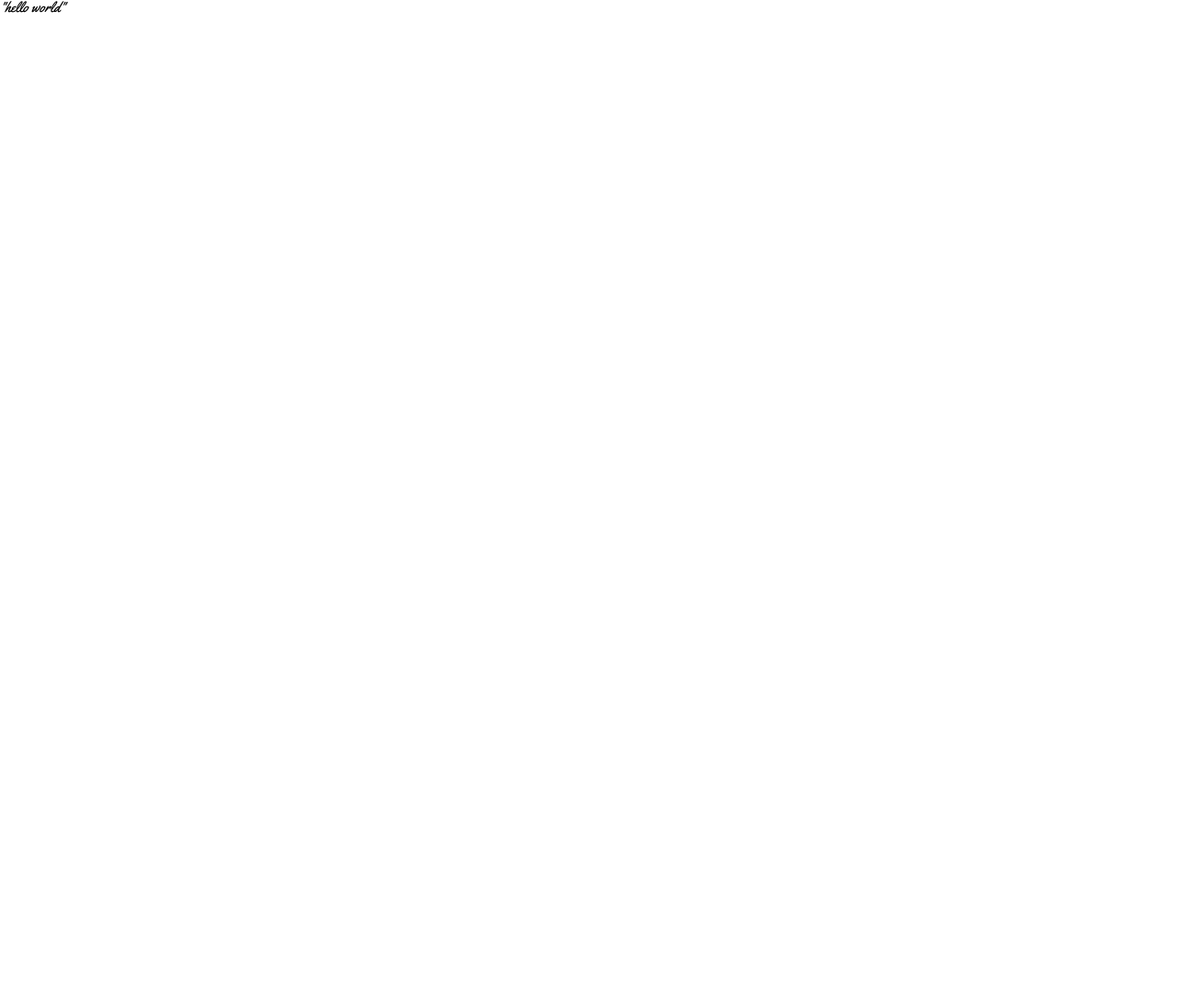
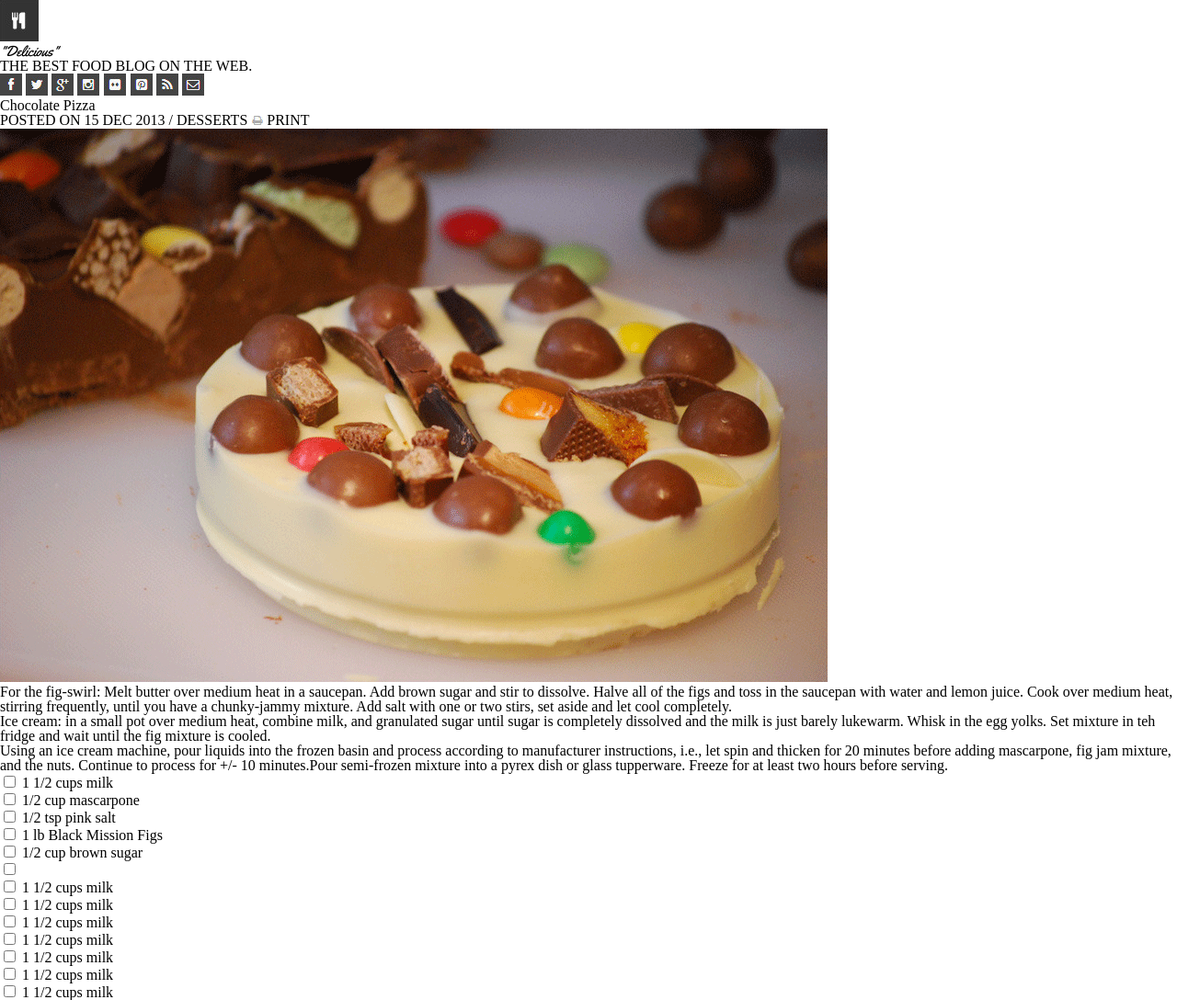
Before and after one commit to ColorInvert/Chocolate-Pizza, a plain HTML site: page index.html in a window 1280 px wide. Shown: the whole page at 92% size. Before the commit the page ends 800 px from the top, so only its background shows below. Drawn offline with Linux system fonts and the light colour scheme.

Commit message:
lots of HTML work, formatting things out in general.

```diff
--- a/index.html
+++ b/index.html
@@ -22,7 +22,96 @@
 
 <body>
 
-  <h1>"hello world"</h1>
+  <header>
+    <img src='img/logo.png'>
+    <h1>"Delicious"</h1>
+    <p>THE BEST FOOD BLOG ON THE WEB.</p>
+
+    <nav>
+      <a><img src='img/fb-icon.png'></a>
+      <a><img src='img/twit-icon.png'></a>
+      <a><img src='img/gp-icon.png'></a>
+      <a><img src='img/insta-icon.png'></a>
+      <a><img src='img/flic-icon.png'></a>
+      <a><img src='img/pint-icon.png'></a>
+      <a><img src='img/rss-icon.png'></a>
+      <a><img src='img/mail-icon.png'></a>
+
+    </nav>
+  </header>
+  <main>
+    <h2>Chocolate Pizza</h2>
+    <p>POSTED ON 15 DEC 2013 / DESSERTS
+      <img id='printicon' src='img/print-icon.png'>
+      PRINT
+    </p>
+
+    <section>
+      <img src='img/choco-pizza.png'>
+
+      <p> For the fig-swirl: Melt butter over medium heat in a saucepan. Add brown sugar and stir to dissolve. Halve all of the figs and toss in the saucepan with water and lemon juice. Cook over medium heat, stirring frequently, until you have a chunky-jammy mixture. Add salt with one or two stirs, set aside and let cool completely.
+      </p>
+      <p> Ice cream: in a small pot over medium heat, combine milk, and granulated sugar until sugar is completely dissolved and the milk is just barely lukewarm. Whisk in the egg yolks. Set mixture in teh fridge and wait until
+      the fig mixture is cooled.
+      </p>
+      <p> Using an ice cream machine, pour liquids into the frozen basin and process according to manufacturer instructions, i.e., let spin and thicken for 20 minutes before adding mascarpone, fig jam mixture, and the nuts. Continue to process for +/- 10 minutes.Pour semi-frozen mixture into a pyrex dish or glass tupperware. Freeze for at least two hours before serving.
+      </p>
+
+      <div>
+        <p id='recipe'>
+          <ul>
+            <li><input type="checkbox">
+              <label for="checbox"> 1 1/2 cups milk</label><br></li>
+
+            <li><input type="checkbox">
+              <label for="checbox"> 1/2 cup mascarpone</label><br></li>
+
+            <li><input type="checkbox">
+              <label for="checbox"> 1/2 tsp pink salt</label><br></li>
+
+            <li><input type="checkbox">
+              <label for="checbox"> 1 lb Black Mission Figs</label><br></li>
+
+            <li><input type="checkbox">
+              <label for="checbox"> 1/2 cup brown sugar</label><br></li>
+
+            <li><input type="checkbox">
+              <label for="checbox"> </label><br></li>
+
+            <li><input type="checkbox">
+              <label for="checbox"> 1 1/2 cups milk</label><br></li>
+
+            <li><input type="checkbox">
+              <label for="checbox"> 1 1/2 cups milk</label><br></li>
+
+            <li><input type="checkbox">
+              <label for="checbox"> 1 1/2 cups milk</label><br></li>
+
+            <li><input type="checkbox">
+              <label for="checbox"> 1 1/2 cups milk</label><br></li>
+
+            <li><input type="checkbox">
+              <label for="checbox"> 1 1/2 cups milk</label><br></li>
+
+            <li><input type="checkbox">
+              <label for="checbox"> 1 1/2 cups milk</label><br></li>
+
+            <li><input type="checkbox">
+              <label for="checbox"> 1 1/2 cups milk</label><br></li>
+
+
+          </ul>
+
+        </p>
+
+      </div>
+
+
+
+
+
+
+    </section>
 
 
 
@@ -40,8 +129,7 @@
 
 
 
-
-
+  </main>
 
 
   <!-- Hook to our js -->
```
